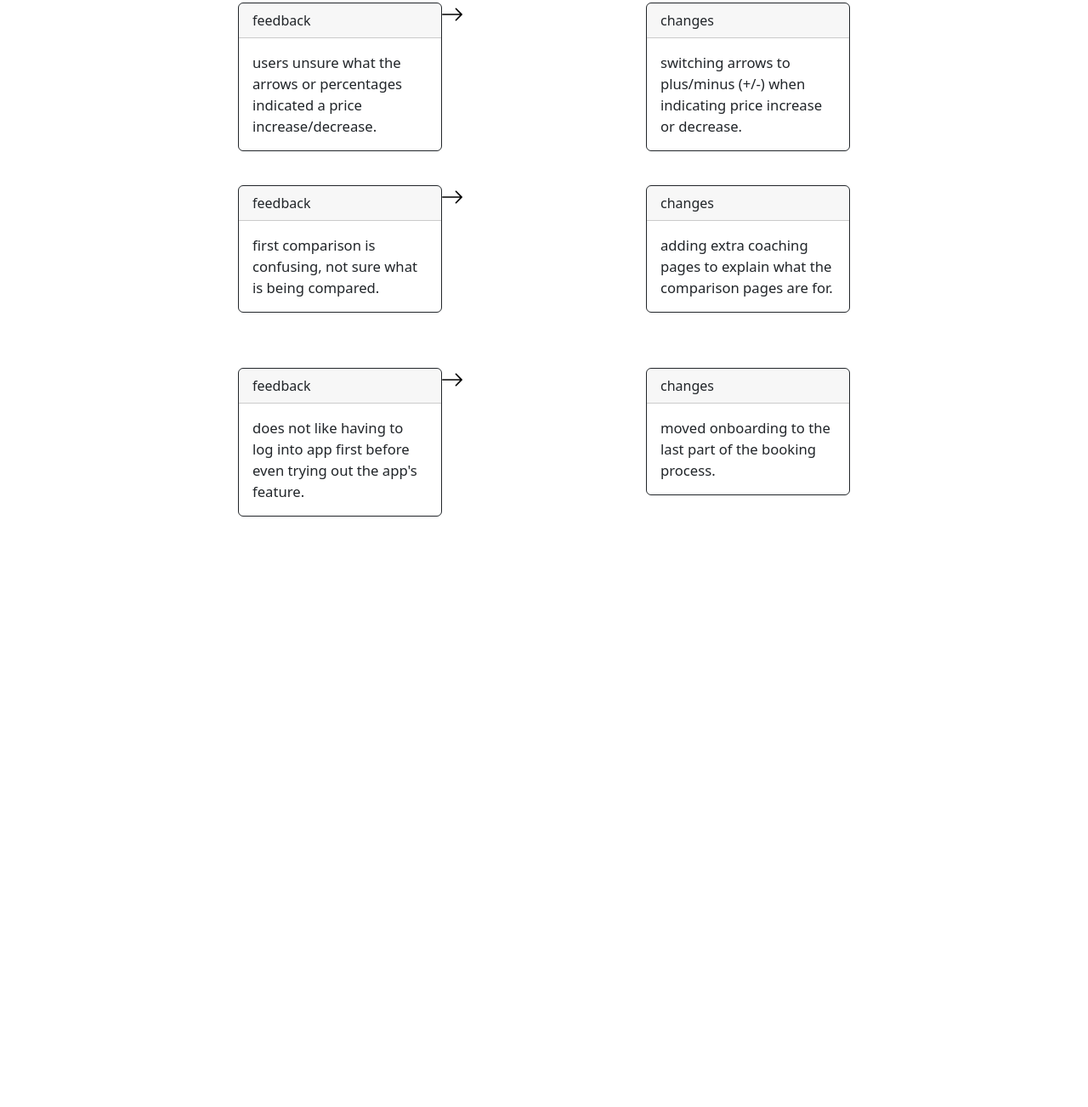
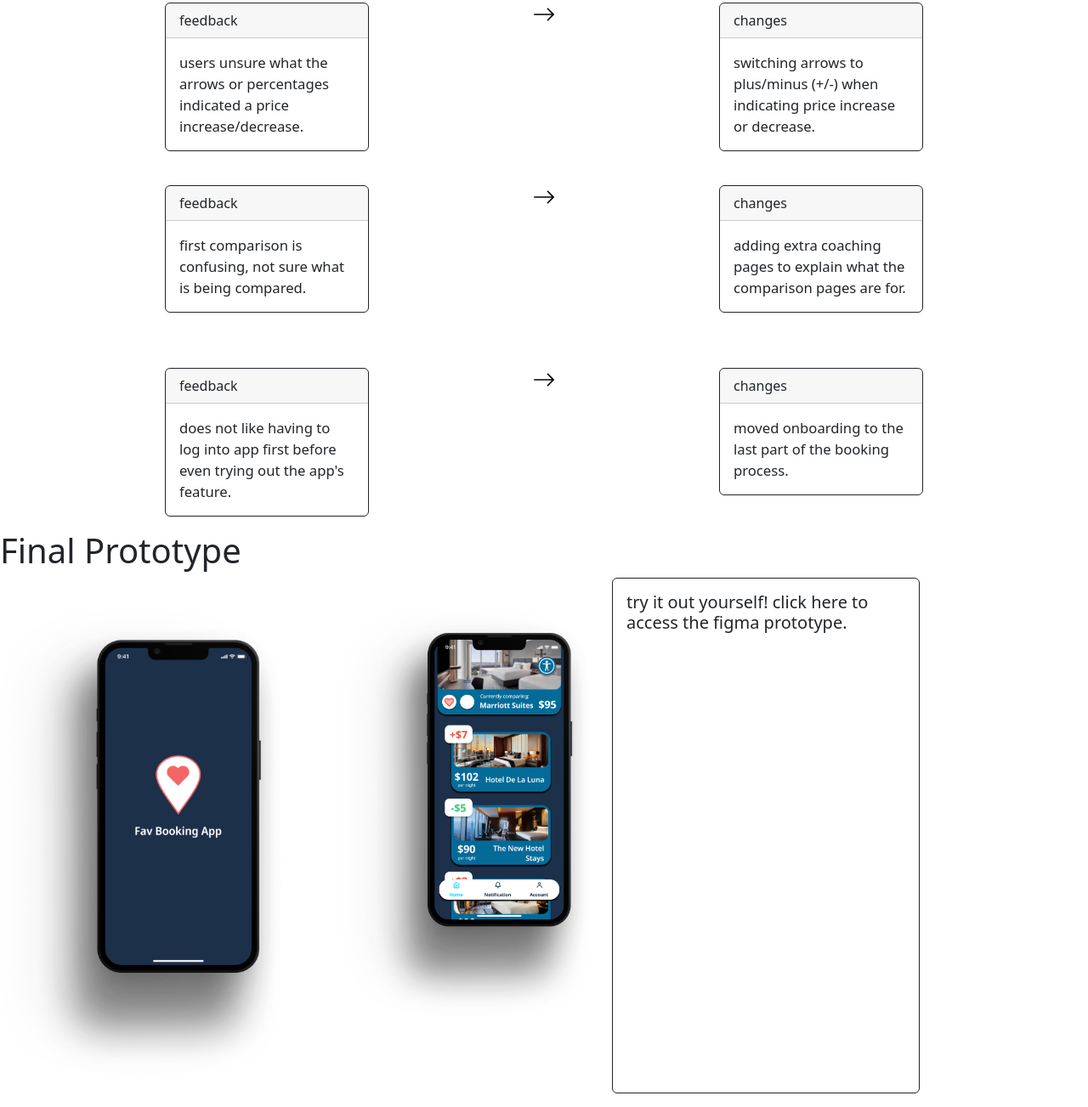
Before and after one commit to samanthachen954/UX_UI_HW_20, a plain HTML site: page index.html in a window 1280 px wide. Shown: the part 1126-2429 px from the top of the page at 85% size. Before the commit the page ends 1750 px from the top, so only its background shows below. Drawn offline with nearby package versions, Linux system fonts and the light colour scheme.

Commit message:
finished draft 8/4/22 2:47pm

```diff
--- a/css/style.css
+++ b/css/style.css
@@ -35,8 +35,13 @@
 }
 .gridContainer{
     display: grid;
-    grid-template-columns: 1fr 1fr 1fr;
+    grid-template-columns: 1fr 24px 1fr;
     grid-template-rows: 1fr 1fr 1fr;
     row-gap: 24px;
-    place-self: center;
+    justify-items: center;
 }
+.finalprotoImg{
+}
+.container5{
+    display: flex;
+}
--- a/index.html
+++ b/index.html
@@ -176,5 +176,24 @@
           </div>
           </div>
         </section>
+
+        <section class="finalPrototypeSection">
+          <h1 class="finalHeader">Final Prototype</h1>
+          <div class="container5">
+            <div class="finalprotoImg">
+              <img src="../UX_UI_HW_20/images/fav_app_mockup_1.png" style="width: 360px;">
+            </div>
+
+            <div class="finalprotoImg">
+              <img src="../UX_UI_HW_20/images/fav_app_mockup1.png" style="width: 360px;">
+            </div>
+
+            <div class="card border-dark mb-3">
+              <div class="card-body text-dark" style="width: 360px;">
+                <h5 class="card-title">try it out yourself! click here to access the figma prototype.</h5>
+              </div>
+            </div>
+          </div>
+        </section>
     </body>
 </html>
```
